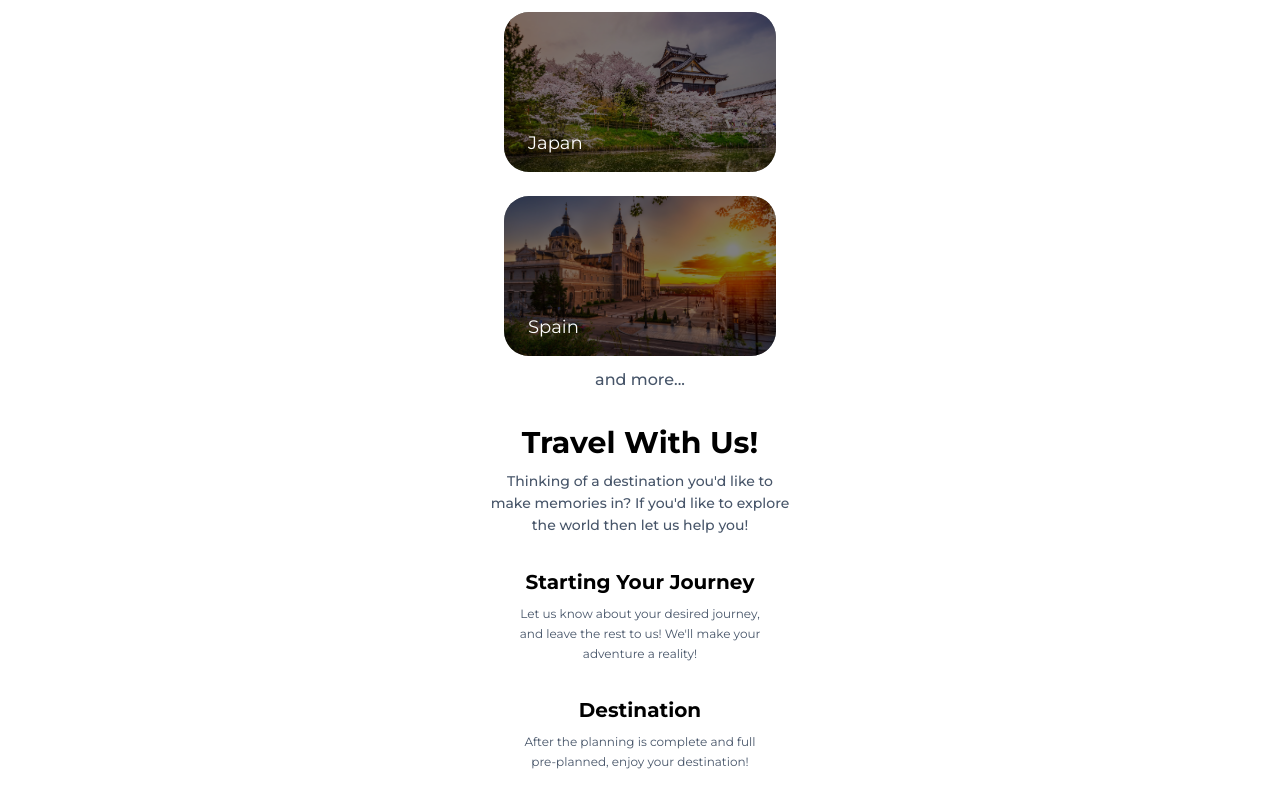
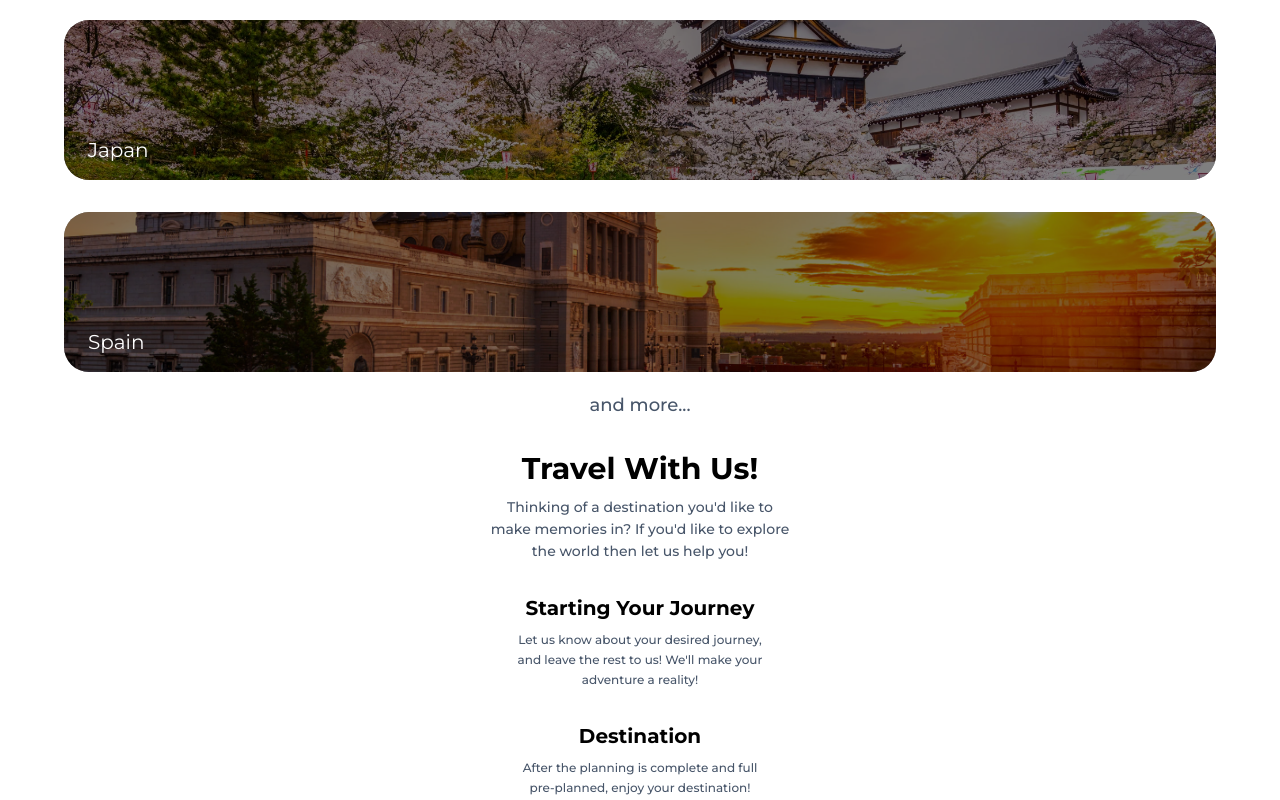
Before and after one commit to Nero1889/Project-5---GeoGo, a React (Vite) app: page / in a window 1280 px wide. Shown: the part 1800-2600 px from the top of the page. Built offline with nearby package versions, Linux system fonts and the light colour scheme; a web font is replaced by a local one.

Commit message:
Update travel.css

```diff
--- a/src/travel.css
+++ b/src/travel.css
@@ -7,7 +7,9 @@
 #travel-container {
     display: flex;
     flex-direction: column;
+    align-items: center;
     gap: 1.5rem;
+    width: 90%;
 }
 .travel-card {
     width: 17rem;
@@ -35,6 +37,7 @@
 }
 #more-txt {
     color: var(--txt);
+    font-size: var(--size-base);
     text-align: center;
     margin-top: -.7rem;
     font-weight: 500;
@@ -53,7 +56,8 @@
     width: 32ch;
     font-weight: 500;
 }
-.sub-with-title, .sub-with-desc, #with-title, #with-desc {
+.sub-with-title, .sub-with-desc,
+#with-title, #with-desc {
     text-align: center;
 }
 .sub-with-container {
@@ -67,4 +71,21 @@
     color: var(--txt);
     font-size: var(--size-xs);
     width: 32ch;
+    font-weight: 500;
 }
+
+/* sm = (small) */
+@media (min-width: 640px) {
+    #travel-container {
+        gap: 2rem;
+    }
+    .travel-card {
+        width: 100%;
+    }
+    .travel-title {
+        font-size: var(--size-xl);
+    }
+    #more-txt {
+        font-size: var(--size-lg);
+    }
+}
```
